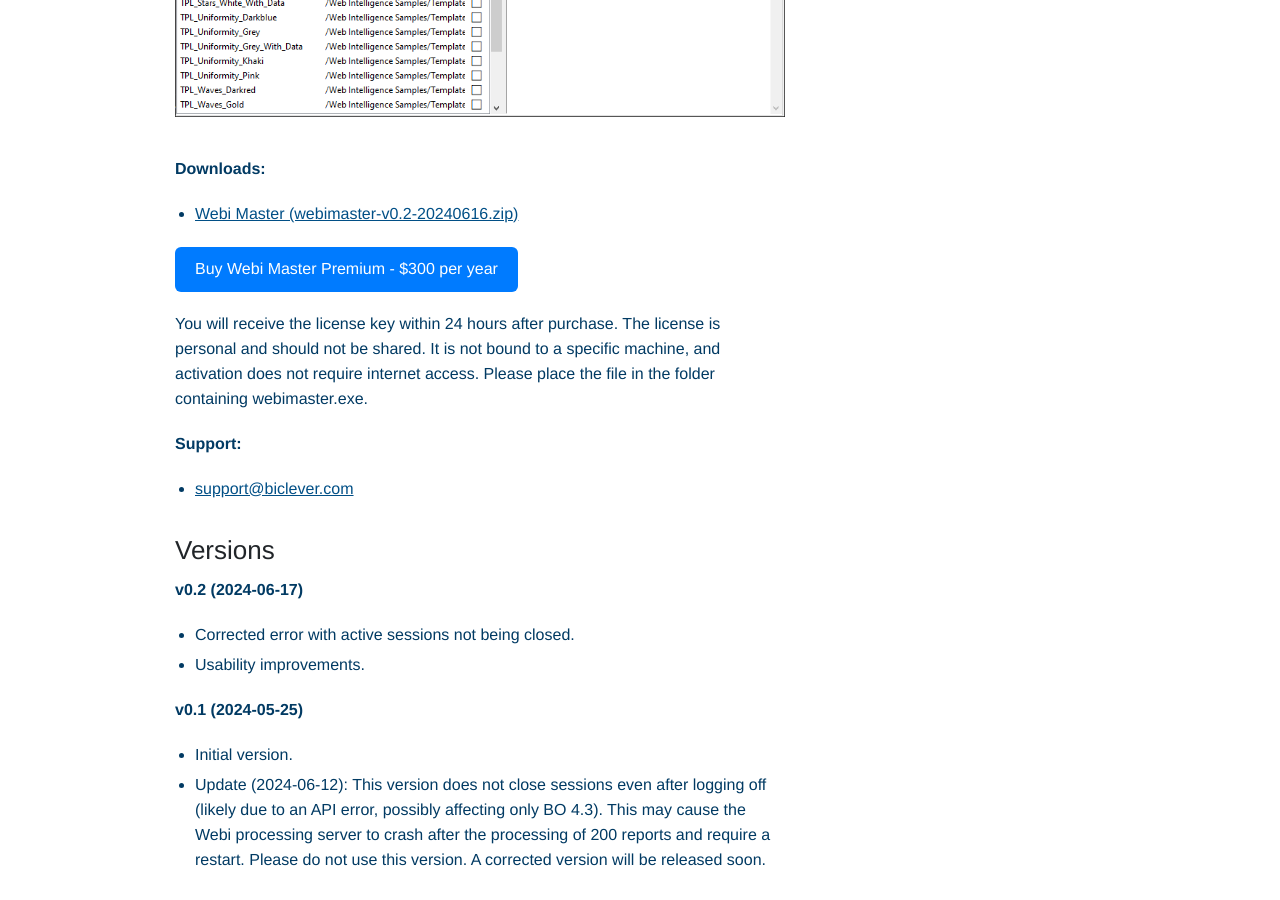
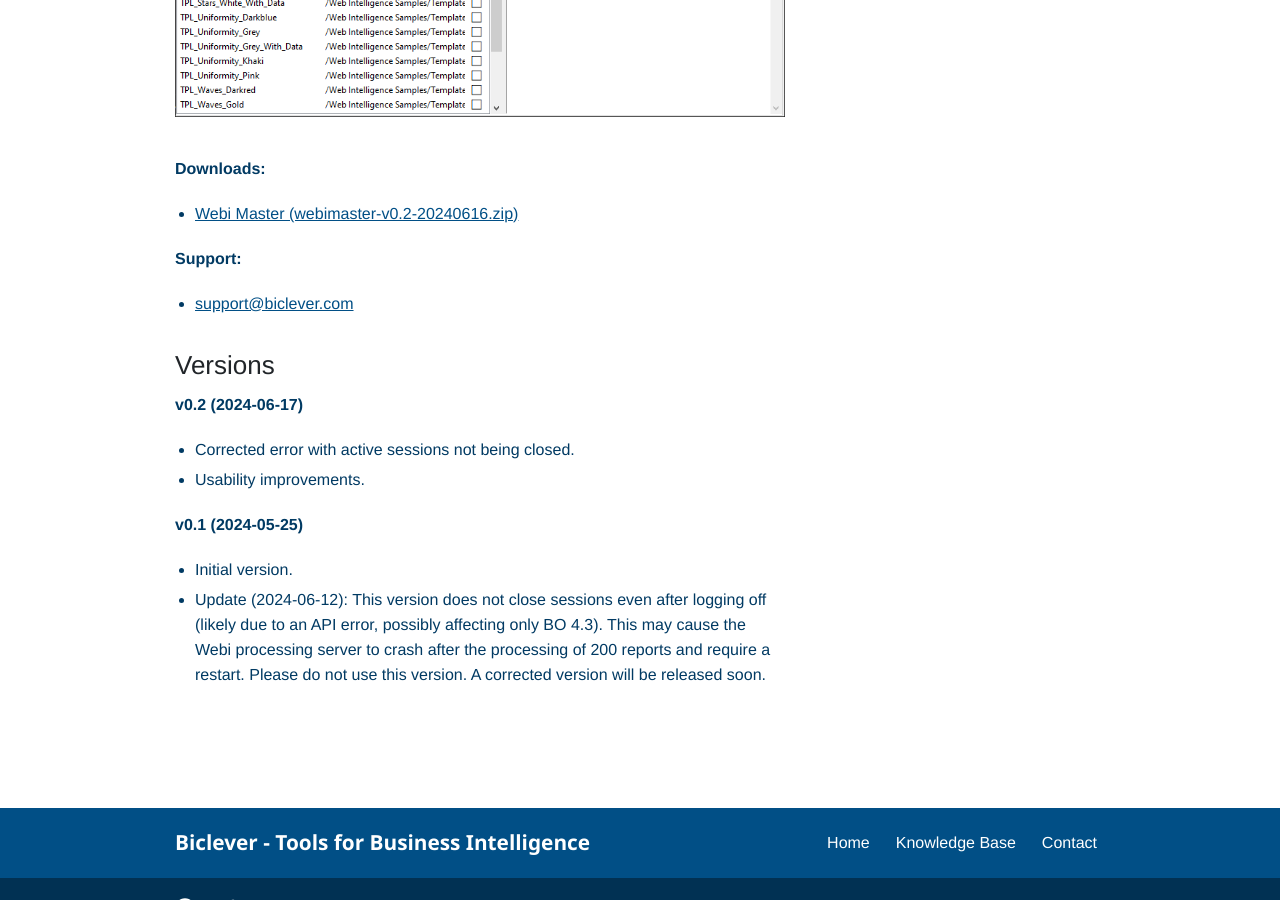
Before and after one commit to biclever/biclever.github.io, a Jekyll site: the page built from _products/webi-master.md, in a window 1280 px wide and 900 px high, scrolled down 1157 px. Built offline with Jekyll 4.4.1, drawn with Linux system fonts in a browser that asks for light colours.

Commit message:
temp remove licensing

```diff
--- a/_products/webi-master.md
+++ b/_products/webi-master.md
@@ -22,10 +22,6 @@
 **Downloads:**
 - [Webi Master (webimaster-v0.2-20240616.zip)](https://drive.google.com/uc?export=download&id=1jKXZ87BrIG3zl4TyK9v4jxUMUw5UpJmv)
 
-{% include button.html url="https://buy.stripe.com/eVacP68wIdFSf84145" text="Buy Webi Master Premium - $300 per year" %}
-
-You will receive the license key within 24 hours after purchase. The license is personal and should not be shared. It is not bound to a specific machine, and activation does not require internet access. Please place the file in the folder containing webimaster.exe.
-
 **Support:**
 - [support@biclever.com](mailto:support@biclever.com)
 
```
Also changed, not shown: 1.txt (added, +15 -0 lines), _products/key-metric.md (added, +14 -0 lines), _products/security-exporter.md (+0 -3 lines), _products/unx-documenter.md (+0 -8 lines).
